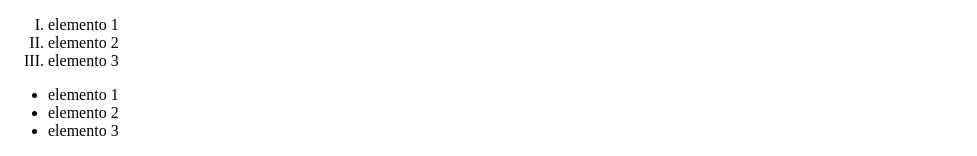
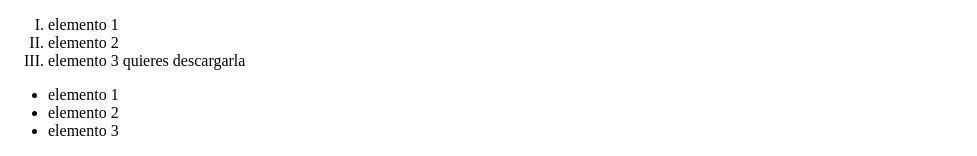
Before and after one commit to james050/gps_eat, a plain HTML site: page index.html in a window 1280 px wide. Shown: the top 156 px of the page, without its empty margins (0-977 px from the left). Drawn offline with Linux system fonts and the light colour scheme.

Commit message:
Update index.html

```diff
--- a/index.html
+++ b/index.html
@@ -9,7 +9,7 @@
     <ol type="I">
     <li>elemento 1</li>
     <li>elemento 2</li>
-    <li>elemento 3</li>
+    <li>elemento 3 quieres descargarla</li>
     </ol>
 
     <ol style="list-style-type:disc;">
```
